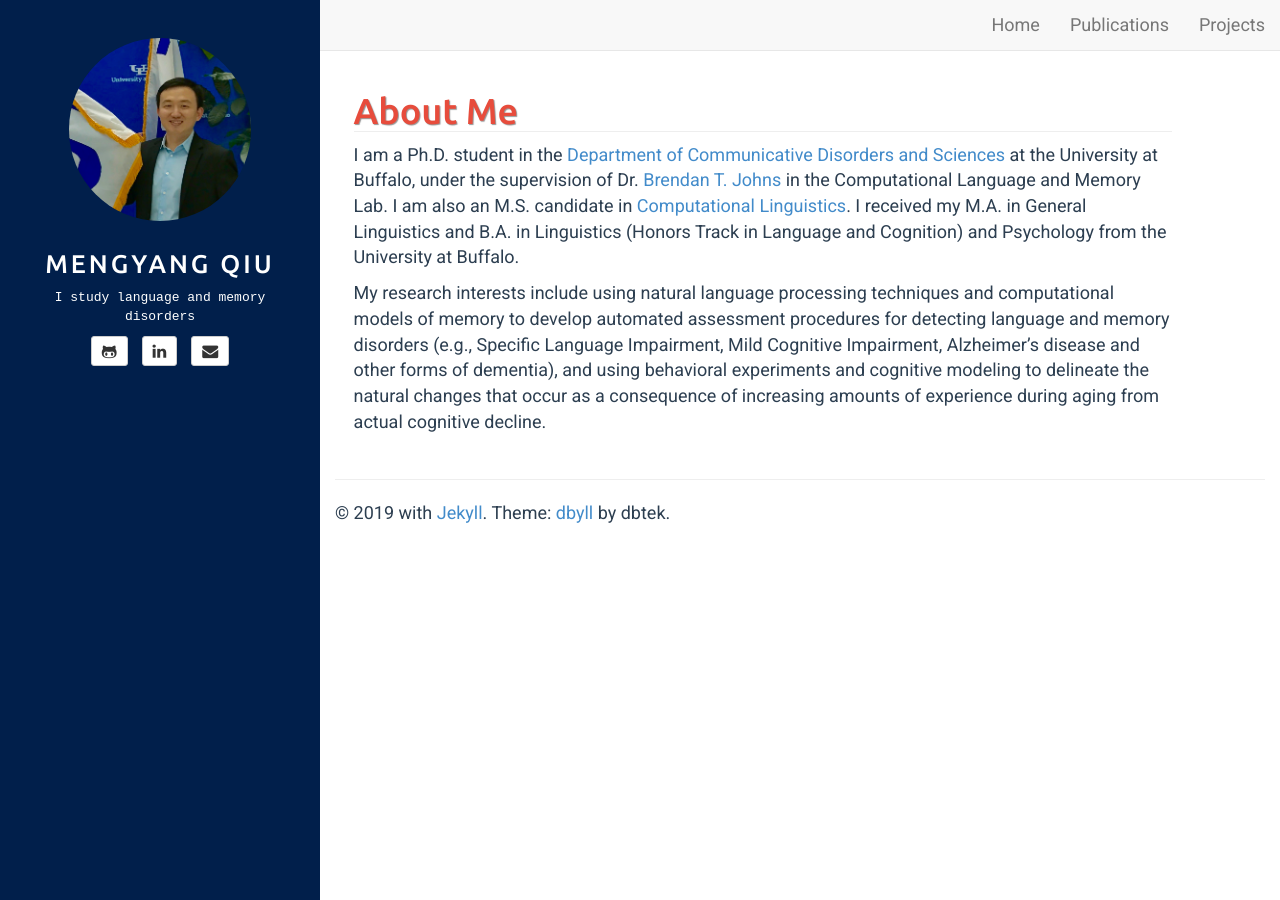
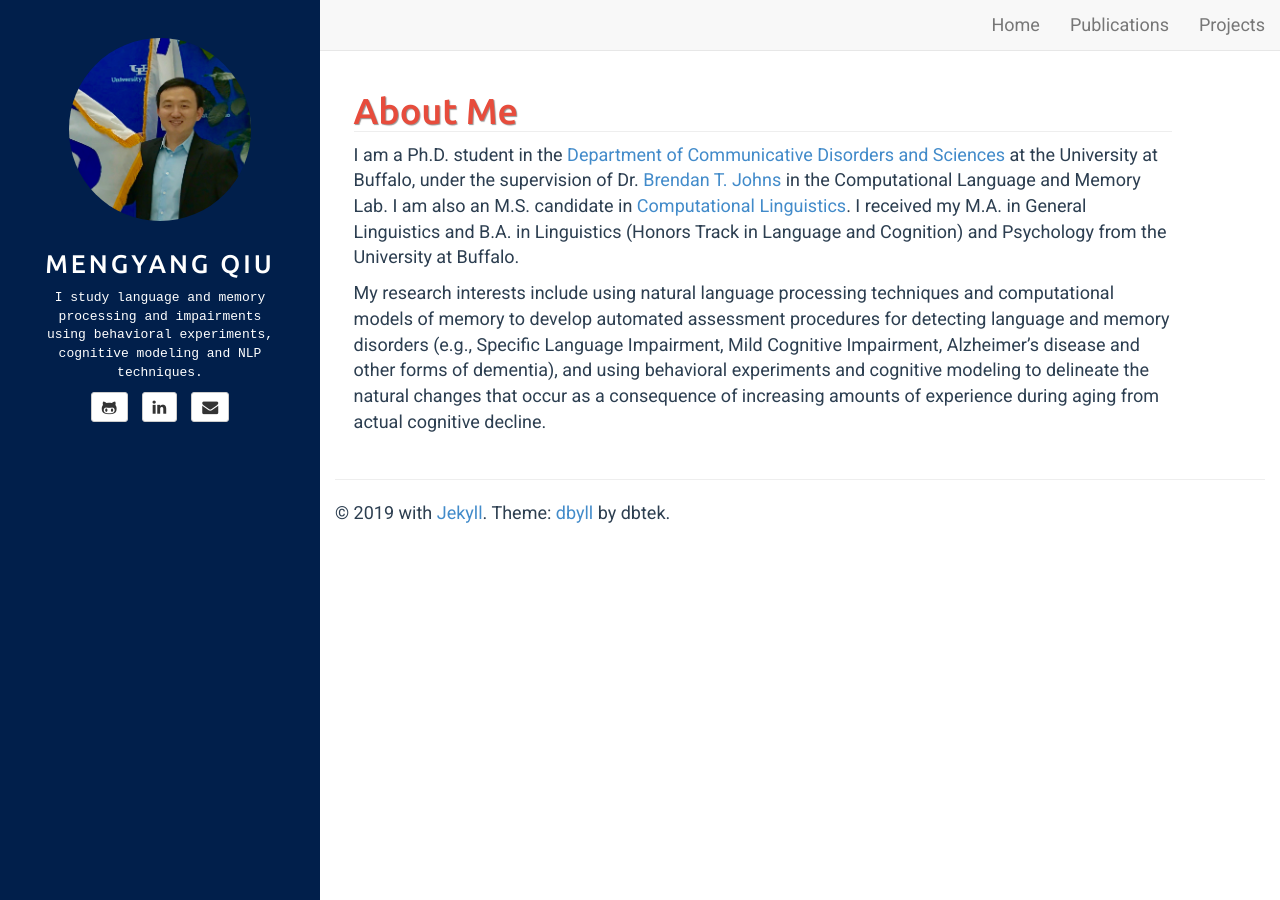
Before and after one commit to mengyangq/mengyangq.github.io, a Jekyll site: the page built from index.html, in a window 1280 px wide. Built offline with Jekyll 4.4.1, drawn with Linux system fonts in a browser that asks for light colours.

Commit message:
Update sidebar.html

```diff
--- a/_includes/sidebar.html
+++ b/_includes/sidebar.html
@@ -15,7 +15,7 @@
 </div>
 
 <div id="bio" class="text-center">
-	I study language and memory disorders
+	I study language and memory processing and impairments using behavioral experiments, cognitive modeling and NLP techniques.
 </div>
 
 <div id="contact-list" class="text-center">
```
